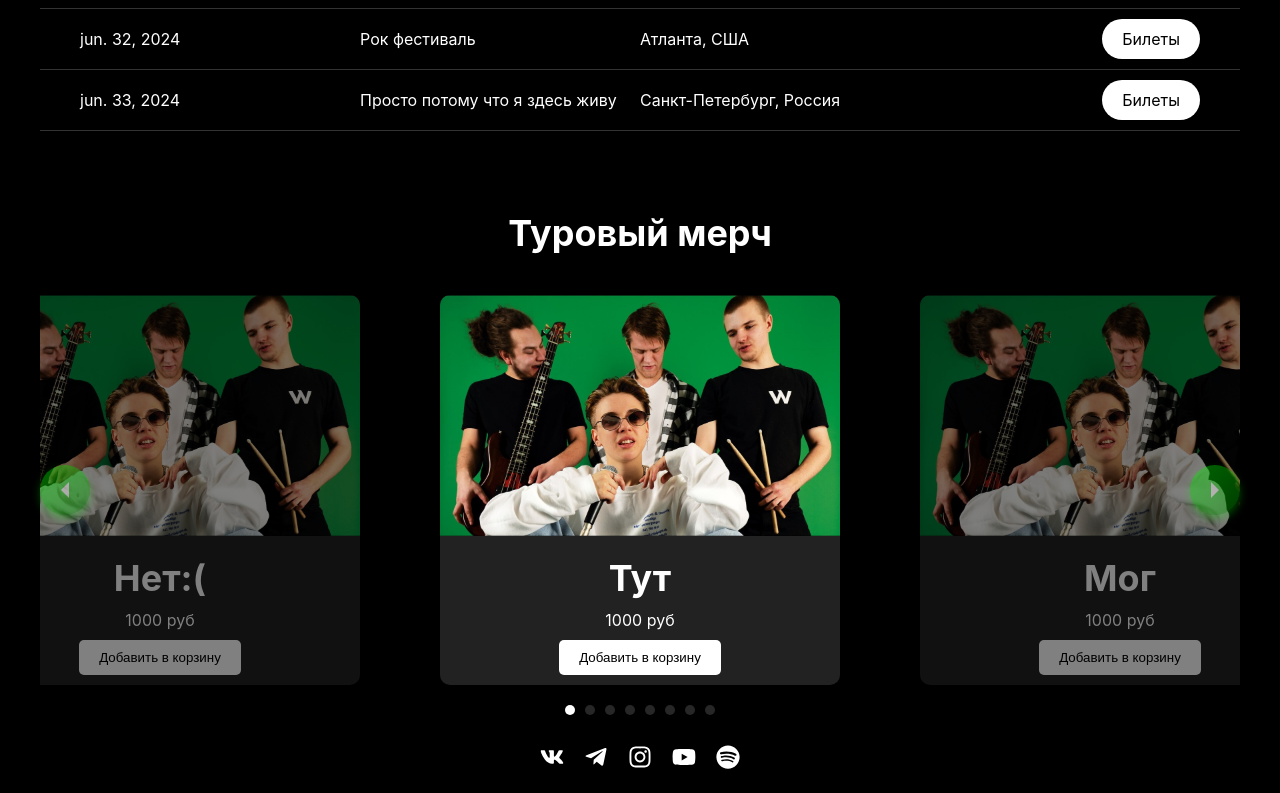
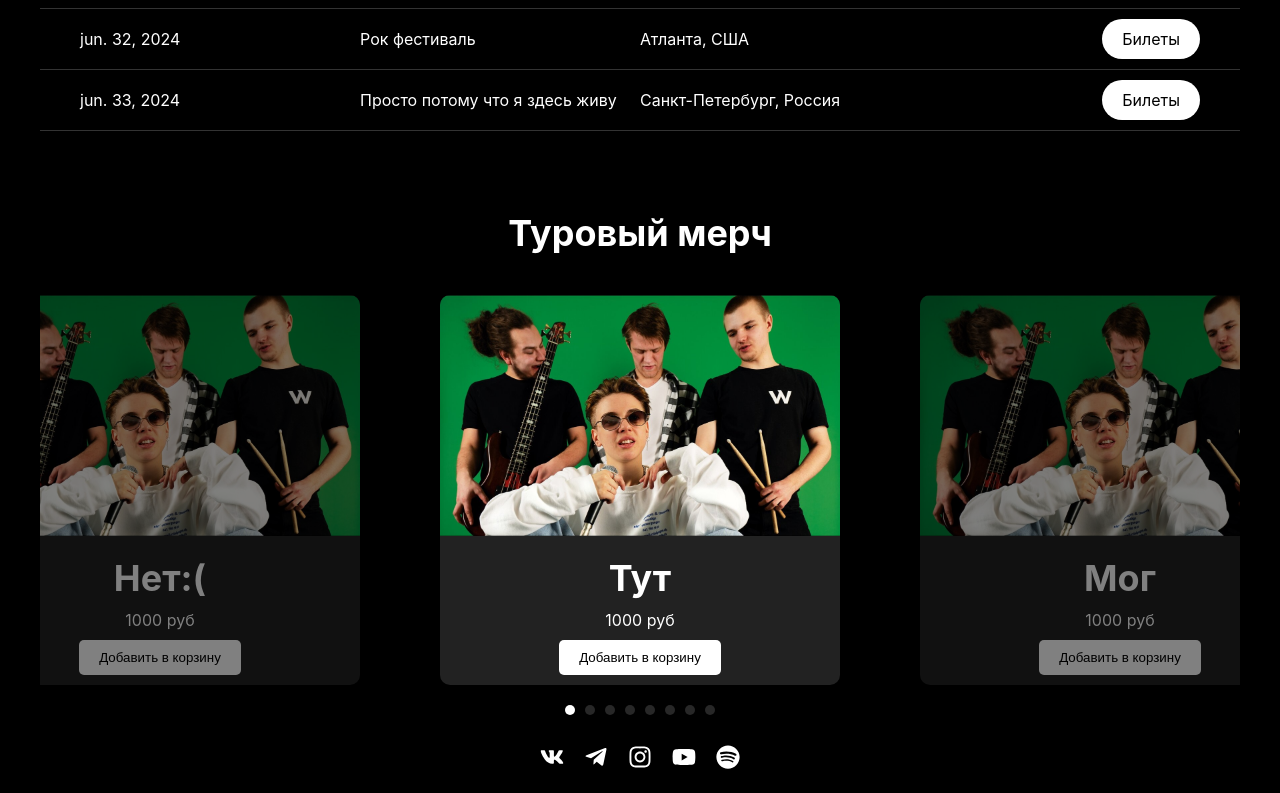
Before and after one commit to TsiNik2508/Palc, a React (Create React App) app: page /Palc/tours in a window 1280 px wide. Shown: the part 600-1393 px from the top of the page. Built offline with nearby package versions, Linux system fonts and the light colour scheme.

Commit message:
fix bugs: header-cart-title/merch-click

```diff
--- a/src/components/Cart/Cart.css
+++ b/src/components/Cart/Cart.css
@@ -1,3 +1,4 @@
+/* Основной контейнер корзины */
 .cart {
   padding: 20px;
   color: white;
@@ -11,6 +12,7 @@
   box-sizing: border-box;
 }
 
+/* Заголовок корзины */
 .cart__header {
   display: flex;
   justify-content: space-between;
@@ -18,11 +20,13 @@
   margin-bottom: 20px;
 }
 
+/* Название корзины */
 .cart__title {
   font-size: 24px;
   margin: 0;
 }
 
+/* Кнопка закрытия корзины */
 .cart__close {
   background: none;
   border: none;
@@ -31,12 +35,14 @@
   cursor: pointer;
 }
 
+/* Стиль для пустой корзины */
 .cart__empty {
   font-size: 18px;
   color: gray;
   margin: auto;
 }
 
+/* Список элементов в корзине */
 .cart__items {
   list-style: none;
   padding: 0;
@@ -45,6 +51,7 @@
   overflow-y: auto;
 }
 
+/* Элемент корзины */
 .cart__item {
   display: flex;
   justify-content: space-between;
@@ -53,6 +60,7 @@
   border-bottom: 1px solid gray;
 }
 
+/* Изображение товара в корзине */
 .cart__item-image {
   width: 20%;
   max-width: 70px;
@@ -60,28 +68,53 @@
   margin-right: 10px;
 }
 
+/* Информация о товаре */
 .cart__item-info {
   text-align: left;
   flex-grow: 1;
 }
 
+/* Название товара */
 .cart__item-title {
   font-size: 18px;
   margin: 0 0 10px 0;
 }
 
+/* Контролы для управления количеством товара */
 .cart__item-controls {
   display: flex;
   align-items: center;
   justify-content: space-around;
-  width: 30%;
+  width: 100%;
   min-width: 100px;
   max-width: 150px;
   height: 40px;
   border: 1px solid white;
   border-radius: 20px;
+  position: relative;
 }
 
+/* Разделительные линии между кнопками и количеством */
+.cart__item-controls::before,
+.cart__item-controls::after {
+  content: '';
+  position: absolute;
+  top: 0;
+  bottom: 0;
+  width: 1px;
+  background-color: white;
+}
+
+/* Позиционирование разделительных линий */
+.cart__item-controls::before {
+  left: 33%;
+}
+
+.cart__item-controls::after {
+  left: 66%;
+}
+
+/* Кнопка увеличения и уменьшения количества товара */
 .cart__item-button {
   background: none;
   border: none;
@@ -93,12 +126,16 @@
   display: flex;
   justify-content: center;
   align-items: center;
+  z-index: 1;
 }
 
+/* Количество товара */
 .cart__item-quantity {
   font-size: 16px;
+  z-index: 1;
 }
 
+/* Кнопка удаления товара из корзины */
 .cart__item-remove {
   background: none;
   border: none;
@@ -109,16 +146,19 @@
   transition: transform 0.3s, background-color 0.3s;
 }
 
+/* Ховер эффект для кнопки удаления */
 .cart__item-remove:hover {
   transform: scale(1.1);
   background-color: rgba(255, 0, 0, 0.1);
 }
 
+/* Цена товара */
 .cart__item-price {
   font-size: 16px;
   margin-left: 10px;
 }
 
+/* Нижняя часть корзины (итоговая сумма и кнопка оформления заказа) */
 .cart__footer {
   display: flex;
   justify-content: space-between;
@@ -126,14 +166,17 @@
   margin-top: 20px;
 }
 
+/* Метка итоговой суммы */
 .cart__total-label {
   font-size: 18px;
 }
 
+/* Итоговая сумма */
 .cart__total-price {
   font-size: 18px;
 }
 
+/* Кнопка оформления заказа */
 .cart__checkout-button {
   background-color: white;
   color: black;
@@ -146,7 +189,22 @@
   transition: transform 0.3s, background-color 0.3s;
 }
 
+/* Ховер эффект для кнопки оформления заказа */
 .cart__checkout-button:hover {
   transform: scale(1.03);
   background-color: rgba(60, 240, 0, 0.8);
 }
+
+/* Медиазапрос для устройств с шириной экрана 566px и ниже */
+@media (max-width: 566px) {
+  .cart__header {
+    flex-direction: column;
+    align-items: flex-end;
+  }
+
+  .cart__title {
+    text-align: center;
+    width: 100%;
+    order: 1;
+  }
+}
--- a/src/components/Header/Header.js
+++ b/src/components/Header/Header.js
@@ -91,6 +91,7 @@ const Header = ({ cartItems, addItem, removeItem, decreaseItem }) => {
             </li>
           </ul>
           <ul className="header__social-links">
+            {!isMenuOpen && (
               <li className="header__social-item header__cart">
                 <button onClick={toggleCart} className="header__cart-button">
                   <FaOpencart size={24} />
@@ -99,6 +100,7 @@ const Header = ({ cartItems, addItem, removeItem, decreaseItem }) => {
                   )}
                 </button>
               </li>
+            )}
             <li className="header__social-item">
               <a href="https://vk.com/palcband" className="header__social-link">
                 <FaVk size={24} />
--- a/src/components/MerchSection/MerchSection.css
+++ b/src/components/MerchSection/MerchSection.css
@@ -31,6 +31,7 @@
 
 .merch-section__card--semi-transparent {
   opacity: 0.5;
+  cursor: default;
 }
 
 .merch-section__card:hover {
@@ -110,7 +111,7 @@
 }
 
 /* Адаптивные стили */
-@media (max-width: 1085px) {
+@media (max-width: 981px) {
   .merch-section__card {
     width: 70%;
   }
@@ -128,6 +129,11 @@
   .carousel .slide {
     width: 90% !important;
     margin: 0 auto;
+  }
+
+  .merch-section__info h3,
+  .merch-section__info p {
+    font-size: 22px;
   }
 }
 
@@ -163,24 +169,5 @@
 }
 
 .carousel.carousel-slider .control-arrow {
-  top: 50%;
-  transform: translateY(-50%);
-  color: #fff;
-  font-size: 30px;
-  background: linear-gradient(135deg, #00ff00, #009900);
-  border-radius: 50%;
-  padding: 10px;
-  cursor: pointer;
-  transition: transform 0.3s, background 0.3s;
-  box-shadow: 0 4px 8px rgba(0, 255, 0, 0.7);
-  width: 50px;
-  height: 50px;
-  display: flex;
-  justify-content: center;
-  align-items: center;
+  display: none;
 }
-
-.carousel.carousel-slider .control-arrow:hover {
-  background: linear-gradient(135deg, #009900, #00ff00);
-  transform: scale(1.2);
-}
--- a/src/components/MerchSection/MerchSection.js
+++ b/src/components/MerchSection/MerchSection.js
@@ -7,9 +7,9 @@ import merchImage from "../../images/merch1.jpg";
 
 // Компонент MerchSection, представляющий секцию с мерчем
 const MerchSection = ({ addToCart }) => {
-  const [selectedMerch, setSelectedMerch] = useState(null);
-  const [currentSlide, setCurrentSlide] = useState(0);
-  const [windowWidth, setWindowWidth] = useState(window.innerWidth);
+  const [selectedMerch, setSelectedMerch] = useState(null); // Состояние для выбранного мерча
+  const [currentSlide, setCurrentSlide] = useState(0); // Состояние для текущего слайда
+  const [windowWidth, setWindowWidth] = useState(window.innerWidth); // Состояние для ширины окна
   const [showTitle, setShowTitle] = useState(true); // Состояние для отображения заголовка
   const timerRef = useRef(null); // Ref для хранения таймера
   const location = useLocation(); // Получение текущего пути
@@ -21,64 +21,67 @@ const MerchSection = ({ addToCart }) => {
       title: "Тут",
       price: "1000 руб",
       description: "А вообще очень ждем разные коллекции",
-      image: merchImage
+      image: merchImage,
     },
     {
       id: 2,
       title: "Мог",
       price: "1000 руб",
       description: "А вообще очень ждем разные коллекции",
-      image: merchImage
+      image: merchImage,
     },
     {
       id: 3,
       title: "Бы",
       price: "1000 руб",
       description: "А вообще очень ждем разные коллекции",
-      image: merchImage
+      image: merchImage,
     },
     {
       id: 4,
       title: "Быть",
       price: "1000 руб",
       description: "А вообще очень ждем разные коллекции",
-      image: merchImage
+      image: merchImage,
     },
     {
       id: 5,
       title: "Мерч",
       price: "1000 руб",
       description: "А вообще очень ждем разные коллекции",
-      image: merchImage
+      image: merchImage,
     },
     {
       id: 6,
       title: "Но",
       price: "1000 руб",
       description: "А вообще очень ждем разные коллекции",
-      image: merchImage
+      image: merchImage,
     },
     {
       id: 7,
       title: "Его",
       price: "1000 руб",
       description: "А вообще очень ждем разные коллекции",
-      image: merchImage
+      image: merchImage,
     },
     {
       id: 8,
       title: "Нет:(",
       price: "1000 руб",
       description: "А вообще очень ждем разные коллекции",
-      image: merchImage
-    }
+      image: merchImage,
+    },
   ];
-
 
   // Функция для обработки клика по карточке товара
   const handleCardClick = (index) => {
-    setSelectedMerch(merchItems[index]);
-    clearInterval(timerRef.current); // Остановка таймера при открытии попапа
+    if (index === currentSlide) {
+      setSelectedMerch(merchItems[index]);
+      clearInterval(timerRef.current); // Остановка таймера при открытии попапа
+    } else {
+      setCurrentSlide(index); // Переключение на выбранный слайд
+    }
   };
 
   // Функция для закрытия попапа
@@ -159,7 +162,7 @@ const MerchSection = ({ addToCart }) => {
         swipeable: true,
         emulateTouch: true,
         onChange: (index) => setCurrentSlide(index),
-        showArrows: true,
+        showArrows: false, // Скрыть стрелки
       };
     }
 
@@ -174,7 +177,7 @@ const MerchSection = ({ addToCart }) => {
         swipeable: true,
         emulateTouch: true,
         onChange: (index) => setCurrentSlide(index),
-        showArrows: true,
+        showArrows: false, // Скрыть стрелки
       };
     }
 
@@ -188,6 +191,7 @@ const MerchSection = ({ addToCart }) => {
       swipeable: true,
       emulateTouch: true,
       onChange: (index) => setCurrentSlide(index),
+      showArrows: false, // Скрыть стрелки
     };
   };
 
@@ -206,7 +210,7 @@ const MerchSection = ({ addToCart }) => {
             onClick={() => handleCardClick(index)}
           >
             <img
-              src={merchImage}
+              src={merch.image}
               alt={merch.title}
               className="merch-section__image"
             />
@@ -239,7 +243,7 @@ const MerchSection = ({ addToCart }) => {
               &times;
             </span>
             <img
-              src={merchImage}
+              src={selectedMerch.image}
               alt={selectedMerch.title}
               className="merch-section__popup-image"
             />
```
Lines whose indentation alone changed are shown as unchanged.
